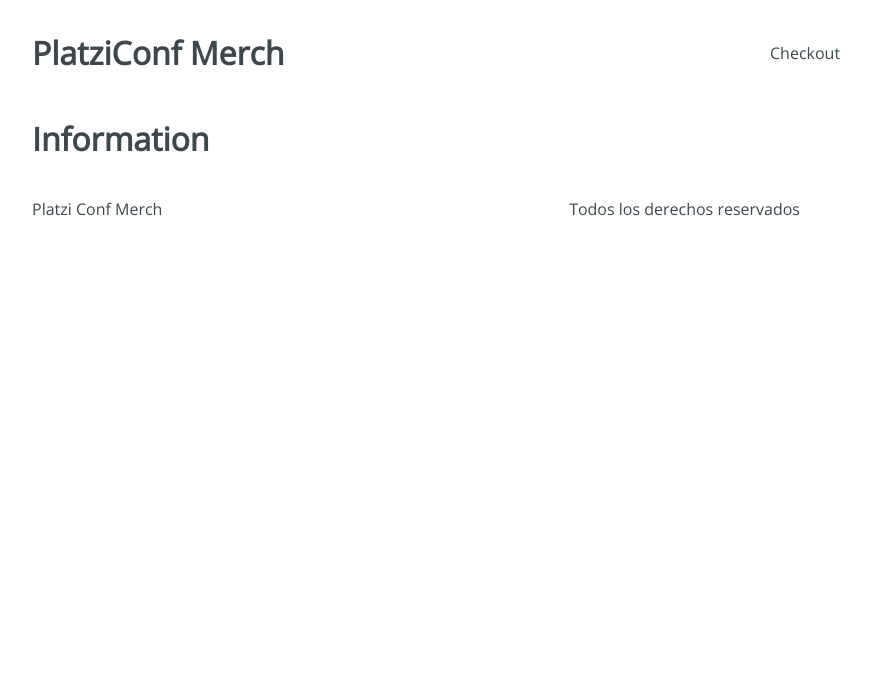
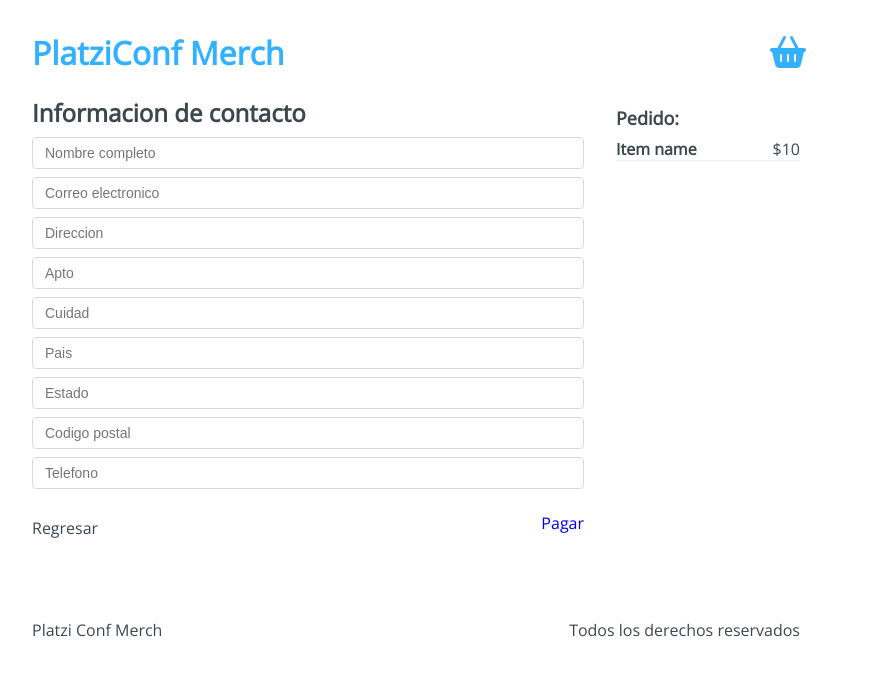
Before and after one commit to Betoml5/platzi-conf-merch, a React app: page /checkout/information in a window 1280 px wide. Shown: the top 676 px of the page, without its empty margins (224-1095 px from the left). Built offline with nearby package versions, Linux system fonts and the light colour scheme.

Commit message:
Finish structure css html

```diff
--- a/public/index.html
+++ b/public/index.html
@@ -5,7 +5,9 @@
     <meta charset="UTF-8">
     <meta http-equiv="X-UA-Compatible" content="IE=edge">
     <meta name="viewport" content="width=device-width, initial-scale=1.0">
-    <title>Document</title>
+    <title>Platzi Conf Merch</title>
+    <script src="https://kit.fontawesome.com/473d269aa9.js" crossorigin="anonymous"></script>
+
 </head>
 
 <body>
--- a/src/components/Header.jsx
+++ b/src/components/Header.jsx
@@ -1,13 +1,18 @@
-import React from 'react'
-import '../styles/components/Header.css'
+import React from 'react';
+import { Link } from 'react-router-dom';
+import '../styles/components/Header.css';
 
 const Header = () => (
-        <div className="Header">
-            <h1 className="Header-title">PlatziConf Merch</h1>
-            <div className="Header-checkout">
-                Checkout
-            </div>
-        </div>
-    )
+  <div className="Header">
+    <Link to="/">
+      <h1 className="Header-title">PlatziConf Merch</h1>
+    </Link>
+    <div className="Header-checkout">
+      <Link to="/checkout">
+        <i className="fas fa-shopping-basket fa-2x"></i>
+      </Link>
+    </div>
+  </div>
+);
 
-export default Header
+export default Header;
--- a/src/containers/Checkout.jsx
+++ b/src/containers/Checkout.jsx
@@ -1,7 +1,29 @@
-import React from 'react'
+import React from 'react';
+import { Link } from 'react-router-dom';
+import '../styles/components/Checkout.css';
 
 const Checkout = () => (
-        <h1>Checkout</h1>
-    )
+  <div className="Checkout">
+    <div className="Checkout-content">
+      <h3>Lista de pedidos</h3>
+      <div className="Checkout-item">
+        <div className="Checkout-element">
+          <h4>Item name</h4>
+          <span>$10</span>
+        </div>
+        <button type="button">
+          <i className="fas fa-trash-alt"></i>
+        </button>
+      </div>
+    </div>
 
-export default Checkout
+    <div className="Checkout-sidebar">
+      <h3>Precio total: $10</h3>
+      <Link to="/checkout/information">
+        <button type="button">Continuar Pedido</button>
+      </Link>
+    </div>
+  </div>
+);
+
+export default Checkout;
--- a/src/containers/Information.jsx
+++ b/src/containers/Information.jsx
@@ -1,8 +1,43 @@
-import React from 'react'
-import '../styles/components/Information.css'
+import React from 'react';
+import { Link } from 'react-router-dom';
+import '../styles/components/Information.css';
 
 const Information = () => (
-        <h1>Information</h1>
-    )
+  <div className="Information">
+    <div className="information-content">
+      <div className="Information-head">
+        <h2>Informacion de contacto</h2>
+      </div>
+      <div className="Information-form">
+        <form action="">
+          <input type="text" placeholder="Nombre completo" name="name" />
+          <input type="email" placeholder="Correo electronico" name="email" />
+          <input type="text" placeholder="Direccion" name="address" />
+          <input type="text" placeholder="Apto" name="apto" />
+          <input type="text" placeholder="Cuidad" name="city" />
+          <input type="text" placeholder="Pais" name="country" />
+          <input type="text" placeholder="Estado" name="state" />
+          <input type="text" placeholder="Codigo postal" name="cp" />
+          <input type="text" placeholder="Telefono" name="phone" />
+        </form>
+      </div>
+      <div className="Information-buttons">
+        <div className="Information-back">Regresar</div>
+        <div className="Information-next">
+          <Link to="/checkout/payment">Pagar</Link>
+        </div>
+      </div>
+    </div>
+    <div className="Information-sidebar">
+      <h3>Pedido: </h3>
+      <div className="Information-item">
+        <div className="Information-element">
+          <h4>Item name</h4>
+          <span>$10</span>
+        </div>
+      </div>
+    </div>
+  </div>
+);
 
-export default Information
+export default Information;
--- a/src/containers/Payment.jsx
+++ b/src/containers/Payment.jsx
@@ -1,8 +1,14 @@
-import React from 'react'
-import '../styles/components/Payment.css'
+import React from 'react';
+import '../styles/components/Payment.css';
 
 const Payment = () => (
-        <h1>Success</h1>
-    )
+  <div className="Payment">
+    <div className="Payment-content">
+      <h3>Resumen del pedido:</h3>
+      <div className="Payment-button">Boton de pago con Paypal</div>
+    </div>
+    <div></div>
+  </div>
+);
 
-export default Payment
+export default Payment;
--- a/src/containers/Success.jsx
+++ b/src/containers/Success.jsx
@@ -2,7 +2,13 @@
 import '../styles/components/Success.css';
 
 const Success = () => (
-        <h1>Success</h1>
-    )
+  <div className="Succes">
+    <div className="Success-content">
+      <h2>Nombre, Gracias por tu compra</h2>
+      <span>Tu pedido llegara en 3 dias a tu dirección:</span>
+      <div className="Success-map">Google Maps</div>
+    </div>
+  </div>
+);
 
-export default Success
+export default Success;
--- a/src/routes/App.jsx
+++ b/src/routes/App.jsx
@@ -15,8 +15,8 @@
         <Route exact path="/" component={Home} />
         <Route exact path="/checkout" component={Checkout} />
         <Route exact path="/checkout/information" component={Information} />
-        <Route exact path="/checkout/success" component={Payment} />
-        <Route exact path="/checkout/payment" component={Success} />
+        <Route exact path="/checkout/success" component={Success} />
+        <Route exact path="/checkout/payment" component={Payment} />
         <Route component={NotFound} />
       </Switch>
     </Layout>
```
